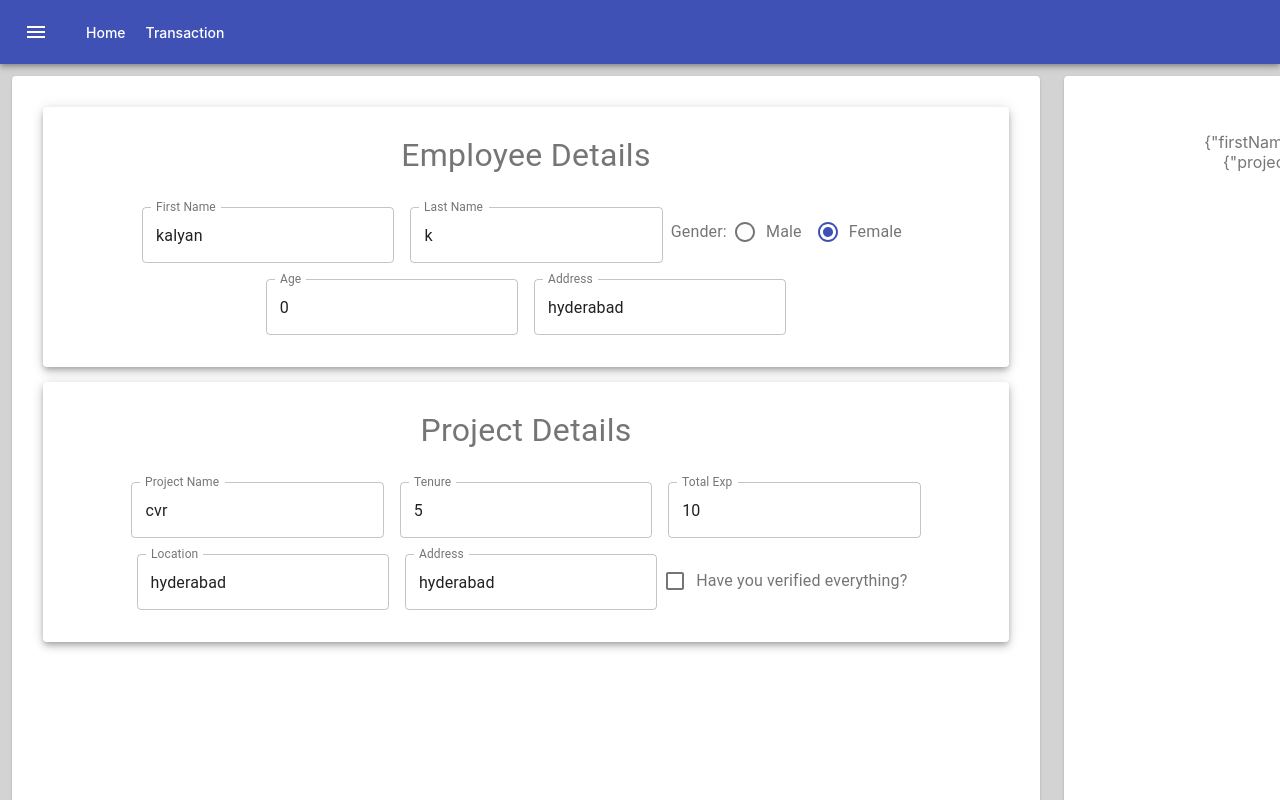
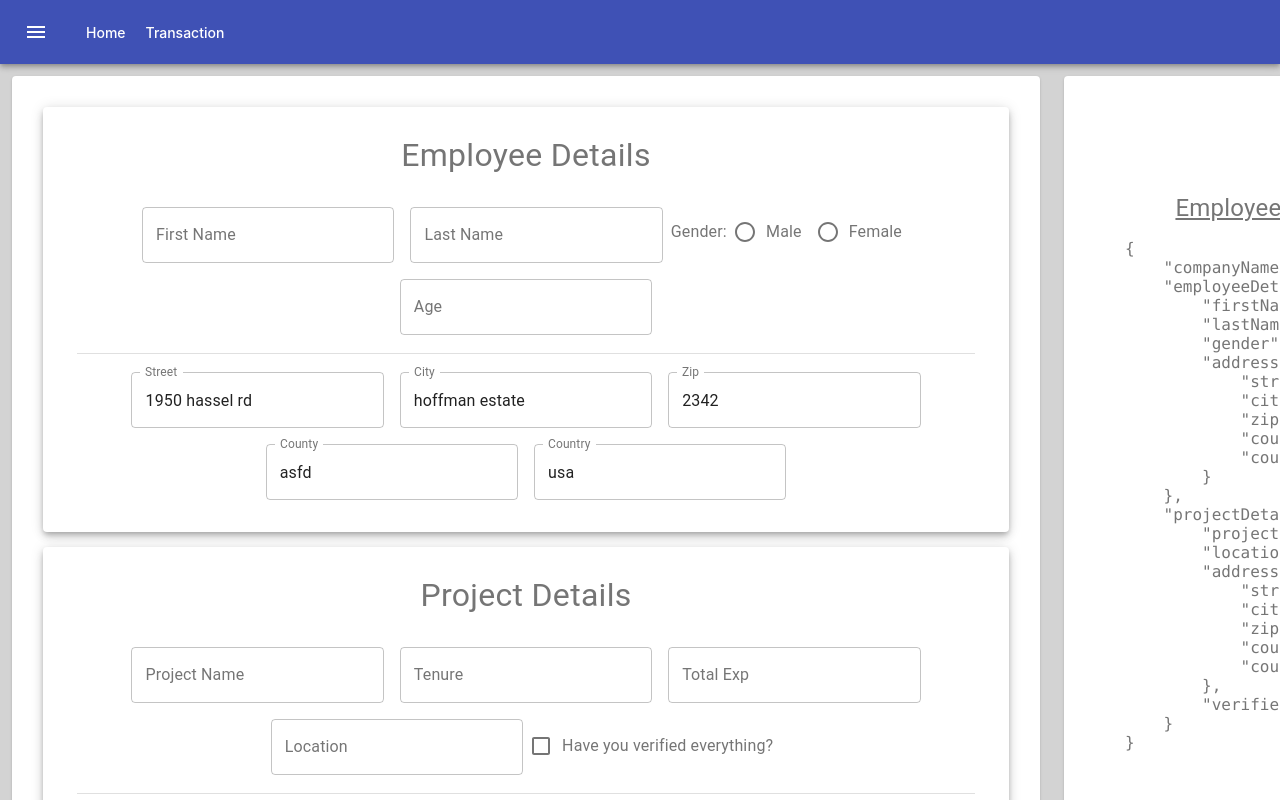
Before and after one commit to kalyan-k/features-experiment-react, a React (Create React App) app: page /#/sampleForm in a window 1280 px wide. Shown: the top 800 px of the page. Built offline with nearby package versions, Linux system fonts and the light colour scheme.

Commit message:
added global context

```diff
--- a/package.json
+++ b/package.json
@@ -9,6 +9,7 @@
     "@testing-library/react": "^9.5.0",
     "@testing-library/user-event": "^7.2.1",
     "@types/react-router-dom": "^5.1.4",
+    "immutable": "^4.0.0-rc.12",
     "react": "^16.13.1",
     "react-dom": "^16.13.1",
     "react-router-dom": "^5.1.2",
--- a/src/components/main.component.tsx
+++ b/src/components/main.component.tsx
@@ -3,9 +3,43 @@ import { HashRouter as Router, Switch, Route } from 'react-router-dom';
 import HomePageComponent from './home-page.component';
 import PageNotFoundComponent from './page-not-found.component';
 import SampleFormComponent from './sample-form.component';
+import { createGlobalState } from '../shared/context/global.context';
+import { ICompanyEmpDetails } from '../shared/interfaces/company-employee-details.interface';
 
 function MainComponent() {
+    const initialCompEmpContext: ICompanyEmpDetails = {
+        companyName: "",
+        employeeDetails: {
+            firstName: "",
+            lastName: "",
+            age: undefined,
+            gender: "",
+            address: {
+                street: "1950 hassel rd",
+                city: "hoffman estate",
+                zipcode: "2342",
+                county: "asfd",
+                country: "usa"
+            }
+        },
+        projectDetails: {
+            projectName: "",
+            totalExp: undefined,
+            tenure: undefined,
+            location: "",
+            address: {
+                street: "aweaklj",
+                city: "awef",
+                zipcode: "234234",
+                county: "nkh",
+                country: ";lkjl"
+            },
+            verified: false
+        }
+    }
+    const GlobalStateProvider = createGlobalState(initialCompEmpContext);
     return (
+        <GlobalStateProvider>
             <Router>
                 <div>
                     <Switch>
@@ -21,6 +55,7 @@ function MainComponent() {
                     </Switch>
                 </div>
             </Router>
+        </GlobalStateProvider>
     );
 }
 
--- a/src/components/sample-form.component.tsx
+++ b/src/components/sample-form.component.tsx
@@ -1,9 +1,9 @@
-import React, { useContext } from 'react';
+import React from 'react';
 
 import EmployeeComponent from './shared/employee.component';
 import ProjectDetailsComponent from './shared/project-details.component';
-import { Box, Grid, Paper, makeStyles, Theme, createStyles } from '@material-ui/core';
-import { CompEmpContext } from '../shared/context/company-employee.context';
+import { Box, Grid, Paper, makeStyles, Theme, createStyles, Typography } from '@material-ui/core';
+import {  useGlobalState } from '../shared/context/global.context';
 
 const useStyles = makeStyles((theme: Theme) =>
     createStyles({
@@ -16,12 +16,18 @@ const useStyles = makeStyles((theme: Theme) =>
             color: theme.palette.text.secondary,
             minHeight: '60em'
         },
+        outputBox: {
+            width: "375px",
+            padding: "25px",
+            margin: "5px 20px"
+        }
     }),
 );
 
 function SampleFormComponent() {
     const classes = useStyles();
-    const model = useContext(CompEmpContext);
+    //const model = useContext(CompEmpContext);
+    const { GlobalState } = useGlobalState();
 
     return (
         <Box className={classes.root}>
@@ -45,13 +51,19 @@ function SampleFormComponent() {
                 </Grid>
                 <Grid item xs={12} sm={6}>
                     <Paper className={classes.paper}>
-                        Show the output here
+                        <Typography style={{ fontSize: '2em' }}>Output here</Typography>
                         <br />
-                        {JSON.stringify(model)}
+                        <Box className={classes.outputBox}>
+                            <Typography style={{ fontSize: '1.5em', textDecoration: 'underline' }}>Employee Details Model:- </Typography>
+                            <pre style={{ textAlign: 'left' }}>
+                                <code>
+                                    {JSON.stringify(GlobalState, null, 4)}
+                                </code>
+                            </pre>
+                        </Box>
                     </Paper>
                 </Grid>
             </Grid>
-
         </Box>
     )
 }
--- /dev/null
+++ b/src/components/shared/address.component.tsx
@@ -0,0 +1,73 @@
+import React from 'react';
+import { Box, TextField, makeStyles, Theme, createStyles } from '@material-ui/core';
+import { useGlobalState } from '../../shared/context/global.context';
+
+const useStyles = makeStyles((theme: Theme) =>
+    createStyles({
+        root: {
+            '& .MuiTextField-root': {
+                margin: theme.spacing(1),
+                width: '25ch',
+            },
+        },
+        paper: {
+            padding: theme.spacing(3),
+            textAlign: 'center',
+            color: theme.palette.text.secondary,
+            minHeight: '10em'
+        },
+    }),
+);
+
+const AddressComponent = ({ parentPropNavigationName }: any) => {
+    const classes = useStyles();
+    const { GlobalState, GlobalDispatch } = useGlobalState();
+    let parentModel: any;
+    let model: any = GlobalState;
+    const propNavigationArr = parentPropNavigationName.split('.');
+
+    ({ parentModel, model } = getModelAndItsName(propNavigationArr, model));
+
+    return (
+        <Box className={classes.root}>
+            <TextField
+                label="Street"
+                variant="outlined"
+                value={model.street}
+            />
+            <TextField
+                label="City"
+                variant="outlined"
+                value={model.city}
+            />
+            <TextField
+                label="Zip"
+                variant="outlined"
+                value={model.zipcode}
+            />
+            <TextField
+                label="County"
+                variant="outlined"
+                value={model.county}
+            />
+            <TextField
+                label="Country"
+                variant="outlined"
+                value={model.country}
+            />
+        </Box>
+    )
+}
+
+export default AddressComponent;
+
+function getModelAndItsName(propNavigationArr: any, model: any) {
+    let parentModel:any;
+    for (var i = 0; i < propNavigationArr.length; i++) {
+        if (i == propNavigationArr.length - 1) {
+            parentModel = model[propNavigationArr[i]];
+        }
+        model = model[propNavigationArr[i]];
+    }
+    return { parentModel, model };
+}
--- a/src/components/shared/employee.component.tsx
+++ b/src/components/shared/employee.component.tsx
@@ -1,6 +1,7 @@
-import React, { useContext } from 'react';
-import { Box, makeStyles, Theme, createStyles, Paper, TextField, Typography, RadioGroup, FormControlLabel, Radio, FormLabel } from '@material-ui/core';
-import { CompEmpContext } from '../../shared/context/company-employee.context';
+import React from 'react';
+import { Box, makeStyles, Theme, createStyles, Paper, TextField, Typography, RadioGroup, FormControlLabel, Radio, FormLabel, Divider } from '@material-ui/core';
+import { useGlobalState } from '../../shared/context/global.context';
+import AddressComponent from './address.component';
 
 const useStyles = makeStyles((theme: Theme) =>
     createStyles({
@@ -21,7 +22,8 @@ const useStyles = makeStyles((theme: Theme) =>
 
 function EmployeeComponent() {
     const classes = useStyles();
-    const model = useContext(CompEmpContext);
+    //const model = useContext(CompEmpContext);
+    const { GlobalState, GlobalDispatch } = useGlobalState();
 
     return (
         <Box className={classes.root}>
@@ -31,17 +33,29 @@ function EmployeeComponent() {
                 <TextField
                     label="First Name"
                     variant="outlined"
-                    value={model.employeeDetails.firstName}
-                    onChange={(e) => { model.employeeDetails.firstName = e.target.value; }}
+                    value={GlobalState.employeeDetails.firstName}
+                    onChange={(e) => GlobalDispatch({ employeeDetails: { ...GlobalState.employeeDetails, firstName: e.target.value } })}
+                // onChange={(e) => {
+                //     GlobalState.setCompanyEmpDetails(prevCompEmpDetails => ({
+                //         ...prevCompEmpDetails,
+                //         employeeDetails: {
+                //             ...prevCompEmpDetails.employeeDetails,
+                //             firstName: e.target.value
+                //         }
+                //     }))
+                // }}
                 />
-                <TextField
+                < TextField
                     label="Last Name"
                     variant="outlined"
-                    value={model.employeeDetails.lastName}
+                    value={GlobalState.employeeDetails.lastName}
+                    onChange={(e) => GlobalDispatch({ employeeDetails: { ...GlobalState.employeeDetails, lastName: e.target.value } })}
                 />
                 <Box style={{ alignItems: 'center', display: 'inline-flex', minHeight: 65 }}>
                     <FormLabel>Gender: &nbsp;</FormLabel>
-                    <RadioGroup value={model.employeeDetails.gender} style={{ display: 'inline-flex', flexDirection: 'row' }}>
+                    <RadioGroup value={GlobalState.employeeDetails.gender}
+                        onChange={(e) => GlobalDispatch({ employeeDetails: { ...GlobalState.employeeDetails, gender: e.target.value } })}
+                        style={{ display: 'inline-flex', flexDirection: 'row' }}>
                         <FormControlLabel value="m" control={<Radio color="primary" />} label="Male" />
                         <FormControlLabel value="f" control={<Radio color="primary" />} label="Female" />
                     </RadioGroup>
@@ -50,13 +64,17 @@ function EmployeeComponent() {
                     label="Age"
                     type="number"
                     variant="outlined"
-                    value={model.employeeDetails.age}
+                    value={GlobalState.employeeDetails.age}
+                    onChange={(e) => GlobalDispatch({ employeeDetails: { ...GlobalState.employeeDetails, age: e.target.value } })}
                 />
-                <TextField
+                {/* <TextField
                     label="Address"
                     variant="outlined"
-                    value={model.employeeDetails.address}
-                />
+                    value={GlobalState.employeeDetails.address}
+                    onChange={(e) => GlobalDispatch({ employeeDetails: { ...GlobalState.employeeDetails, address: e.target.value } })}
+                /> */}
+                <Divider style={{ margin: 10 }} />
+                <AddressComponent parentPropNavigationName="employeeDetails.address"></AddressComponent>
             </Paper>
         </Box>
     )
--- a/src/components/shared/project-details.component.tsx
+++ b/src/components/shared/project-details.component.tsx
@@ -1,6 +1,7 @@
-import React, { useContext } from 'react';
-import { Box, Paper, TextField, makeStyles, Theme, createStyles, Typography, Checkbox, FormControlLabel } from '@material-ui/core';
-import { CompEmpContext } from '../../shared/context/company-employee.context';
+import React from 'react';
+import { Box, Paper, TextField, makeStyles, Theme, createStyles, Typography, Checkbox, FormControlLabel, Divider } from '@material-ui/core';
+import { useGlobalState } from '../../shared/context/global.context';
+import AddressComponent from './address.component';
 
 const useStyles = makeStyles((theme: Theme) =>
     createStyles({
@@ -21,11 +22,8 @@ const useStyles = makeStyles((theme: Theme) =>
 
 function ProjectDetailsComponent() {
     const classes = useStyles();
-    const model = useContext(CompEmpContext);
-
-    const handleCheckBoxChange = () => {
-
-    }
+    // const model = useContext(CompEmpContext);
+    const { GlobalState, GlobalDispatch } = useGlobalState();
 
     return (
         <Box className={classes.root}>
@@ -35,40 +33,49 @@ function ProjectDetailsComponent() {
                 <TextField
                     label="Project Name"
                     variant="outlined"
-                    value={model.projectDetails.projectName}
+                    value={GlobalState.projectDetails.projectName}
+                    onChange={(e) => GlobalDispatch({ updatePath: 'projectDetails.projectName', newValue: e.target.value })}
+                //onChange={(e) => GlobalDispatch({ projectDetails: { ...GlobalState.projectDetails, projectName: e.target.value } })}
                 />
                 <TextField
                     label="Tenure"
                     type="number"
                     variant="outlined"
-                    value={model.projectDetails.tenure}
+                    value={GlobalState.projectDetails.tenure}
+                    onChange={(e) => GlobalDispatch({ projectDetails: { ...GlobalState.projectDetails, tenure: e.target.value } })}
                 />
                 <TextField
                     label="Total Exp"
                     variant="outlined"
-                    value={model.projectDetails.totalExp}
+                    value={GlobalState.projectDetails.totalExp}
+                    onChange={(e) => GlobalDispatch({ projectDetails: { ...GlobalState.projectDetails, totalExp: e.target.value } })}
                 />
                 <TextField
                     label="Location"
                     variant="outlined"
-                    value={model.projectDetails.location}
+                    value={GlobalState.projectDetails.location}
+                    onChange={(e) => GlobalDispatch({ projectDetails: { ...GlobalState.projectDetails, location: e.target.value } })}
                 />
-                <TextField
+                {/* <TextField
                     label="Address"
                     variant="outlined"
-                    value={model.projectDetails.address}
-                />
+                    value={GlobalState.projectDetails.address}
+                    onChange={(e) => GlobalDispatch({ projectDetails: { ...GlobalState.projectDetails, address: e.target.value } })}
+                /> */}
                 <Box style={{ alignItems: 'center', display: 'inline-flex', minHeight: 70 }}>
                     <FormControlLabel
                         control={
                             <Checkbox
-                                onChange={handleCheckBoxChange}
+                                checked={GlobalState.projectDetails.verified}
+                                onChange={() => GlobalDispatch({ projectDetails: { ...GlobalState.projectDetails, verified: !GlobalState.projectDetails.verified } })}
                                 color="primary"
                             />
                         }
                         label="Have you verified everything?"
                     />
                 </Box>
+                <Divider style={{ margin: 10 }} />
+                <AddressComponent parentPropNavigationName="projectDetails.address"></AddressComponent>
             </Paper>
         </Box>
     )
--- a/src/shared/context/company-employee.context.ts
+++ b/src/shared/context/company-employee.context.ts
@@ -1,22 +1,37 @@
-import { createContext } from "react";
+import { createContext, useState } from "react";
 import { ICompanyEmpDetails } from "../interfaces/company-employee-details.interface";
 
-const initionalCompEmpContext: ICompanyEmpDetails = {
+const initialCompEmpContext: ICompanyEmpDetails = {
     companyName: "cdk",
     employeeDetails: {
         firstName: "kalyan",
         lastName: "k",
         age: 0,
         gender: "f",
-        address: "hyderabad"
+        address: {
+            street: "",
+            city: "",
+            zipcode: "",
+            county: "",
+            country: ""
+        }
     },
     projectDetails: {
         projectName: "cvr",
         totalExp: 10,
         tenure: 5,
         location: "hyderabad",
-        address: "hyderabad"
+        address: {
+            street: "",
+            city: "",
+            zipcode: "",
+            county: "",
+            country: ""
+        },
+        verified: false
     }
 }
 
-export const CompEmpContext = createContext(initionalCompEmpContext);
+const [companyEmpDetails, setCompanyEmpDetails] = useState(initialCompEmpContext);
+
+export const CompEmpContext = createContext({ companyEmpDetails, setCompanyEmpDetails });
```
Also changed, not shown: src/shared/context/global.context.tsx (added, +40 -0 lines), src/shared/interfaces/company-employee-details.interface.ts (+14 -5 lines), 1 other file (tests, documents, lock files or other folders). Lines whose indentation alone changed are shown as unchanged.
